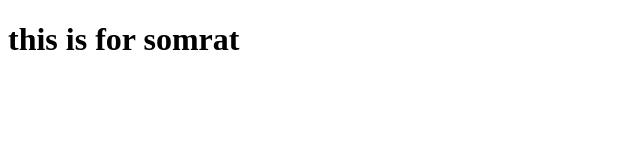
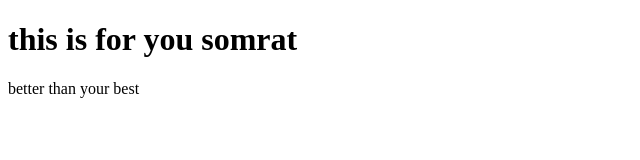
Before and after one commit to shooterboss/first-repos, a plain HTML site: page index.html in a window 1280 px wide. Shown: the whole page, without its empty margins (0-640 px from the left). Drawn offline with Linux system fonts and the light colour scheme.

Commit message:
paragraph added

```diff
--- a/index.html
+++ b/index.html
@@ -7,7 +7,8 @@
     <title>Document</title>
 </head>
 <body>
-    <h1>this is for somrat</h1>
+    <h1>this is for you somrat</h1>
+    <p>better than your best</p>
 
 </body>
 </html>
```
